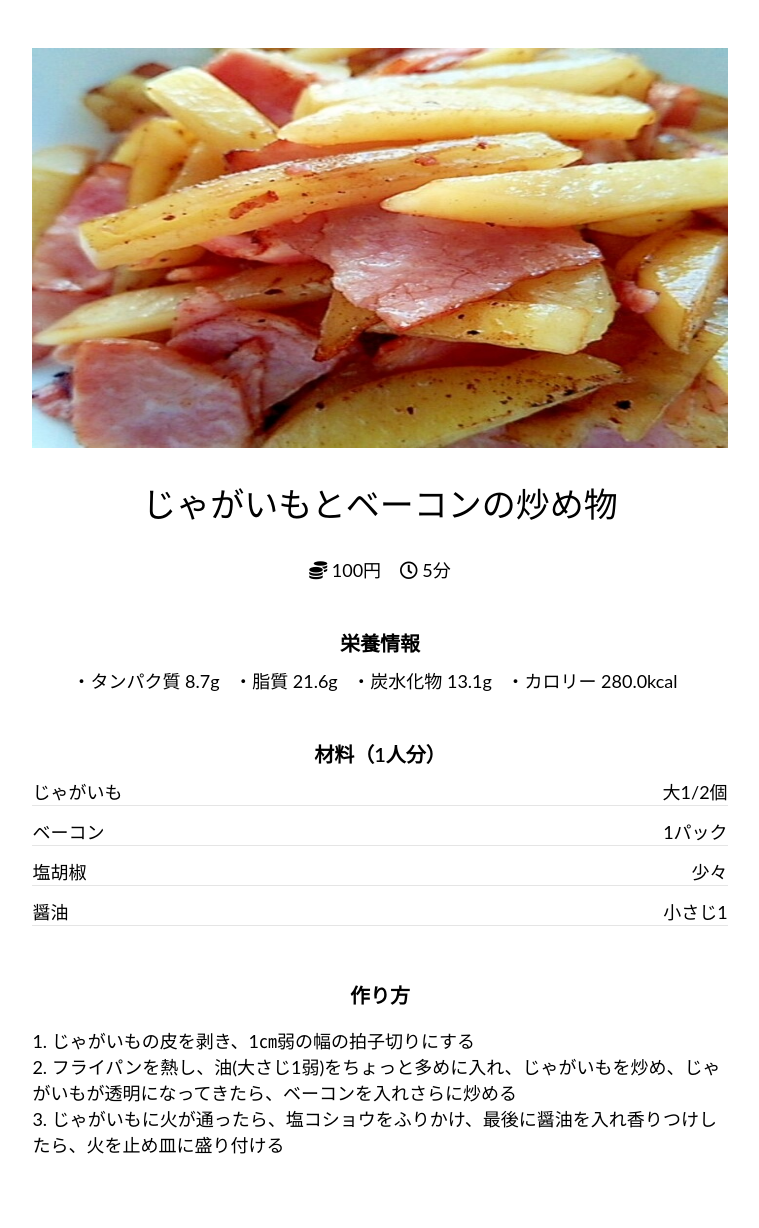
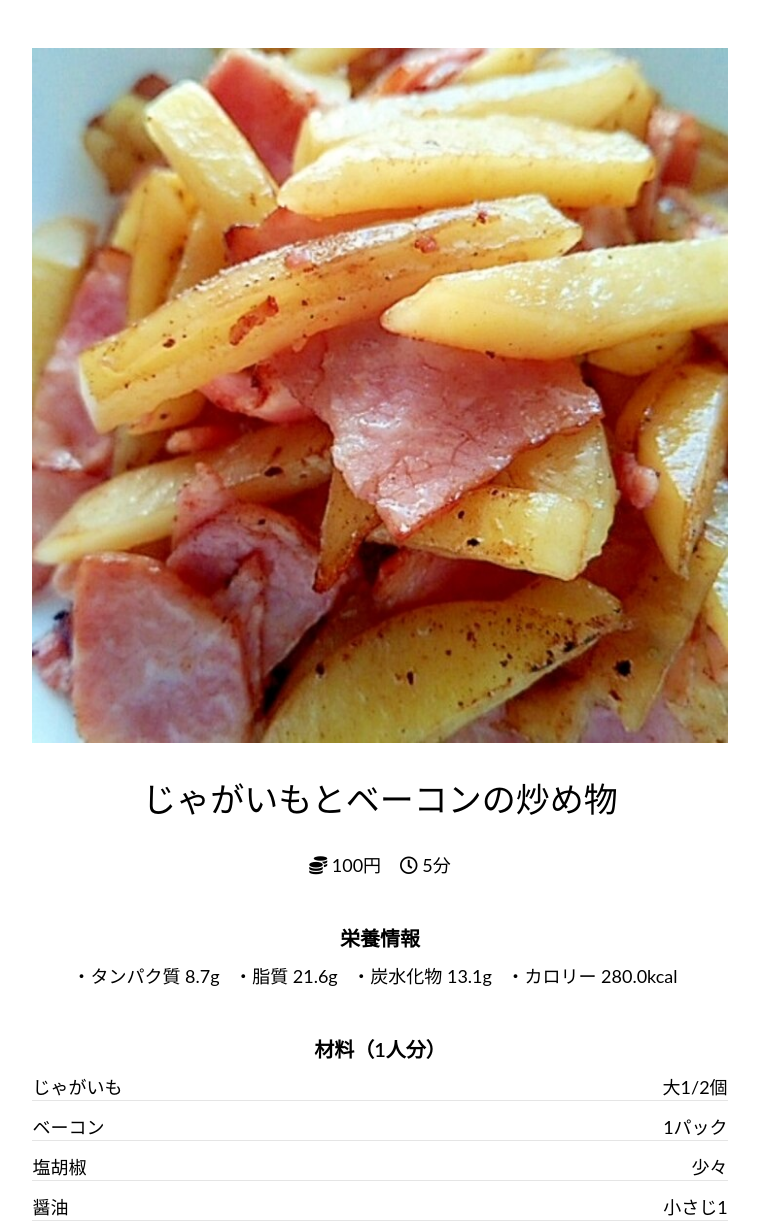
Before and after one commit to peko-29/recipe, a Django app: page /detail/5/ in a window 1280 px wide. Shown: the top 1228 px of the page, without its empty margins (260-1019 px from the left). Before the commit the page ends 1154 px from the top, so only its background shows below. Run offline with Django 3.2, Linux system fonts and the light colour scheme; data comes from the database, SQL or seed files in the repository.

Commit message:
views修正反映,画像サイズ&改行位置修正

```diff
--- a/recipe/templates/recipe/detail.html
+++ b/recipe/templates/recipe/detail.html
@@ -45,7 +45,7 @@
         }
 
         .menu_img{
-            height:400px;
+            height:auto;
             width:100%;
         }
 
@@ -70,6 +70,7 @@
 
         .nut{
             padding-right:10px;
+            display: inline-block;
         }
 
         .howto_make p{
--- a/recipe/views.py
+++ b/recipe/views.py
@@ -30,7 +30,7 @@ def index(request):
                 # result画面に返すレシピに加える
                 recipes_list.append(recipe)
 
-        # レシピをjson型にして返す
+        # レシピを返す
         return render(request, 'recipe/result.html', {'recipes':recipes_list})
 
     else:   # GET方式でアクセスされた場合
@@ -42,7 +42,7 @@ def index(request):
         materials_list = []
         for small_genre in small_genres_query_set:
             materials_query_set = small_genre.material_set.all()
-            materials_list.append(list(materials_query_set.values()))
+            materials_list.extend(list(materials_query_set.values()))
         # 抽出した辞書型のリストをモデルkeyの辞書型に格納
         materials_to_search = {'genres_list':genres_list, 'small_genres_list':small_genres_list, 'materials_list':materials_list}
         return render(request, 'recipe/index.html', materials_to_search)
```
